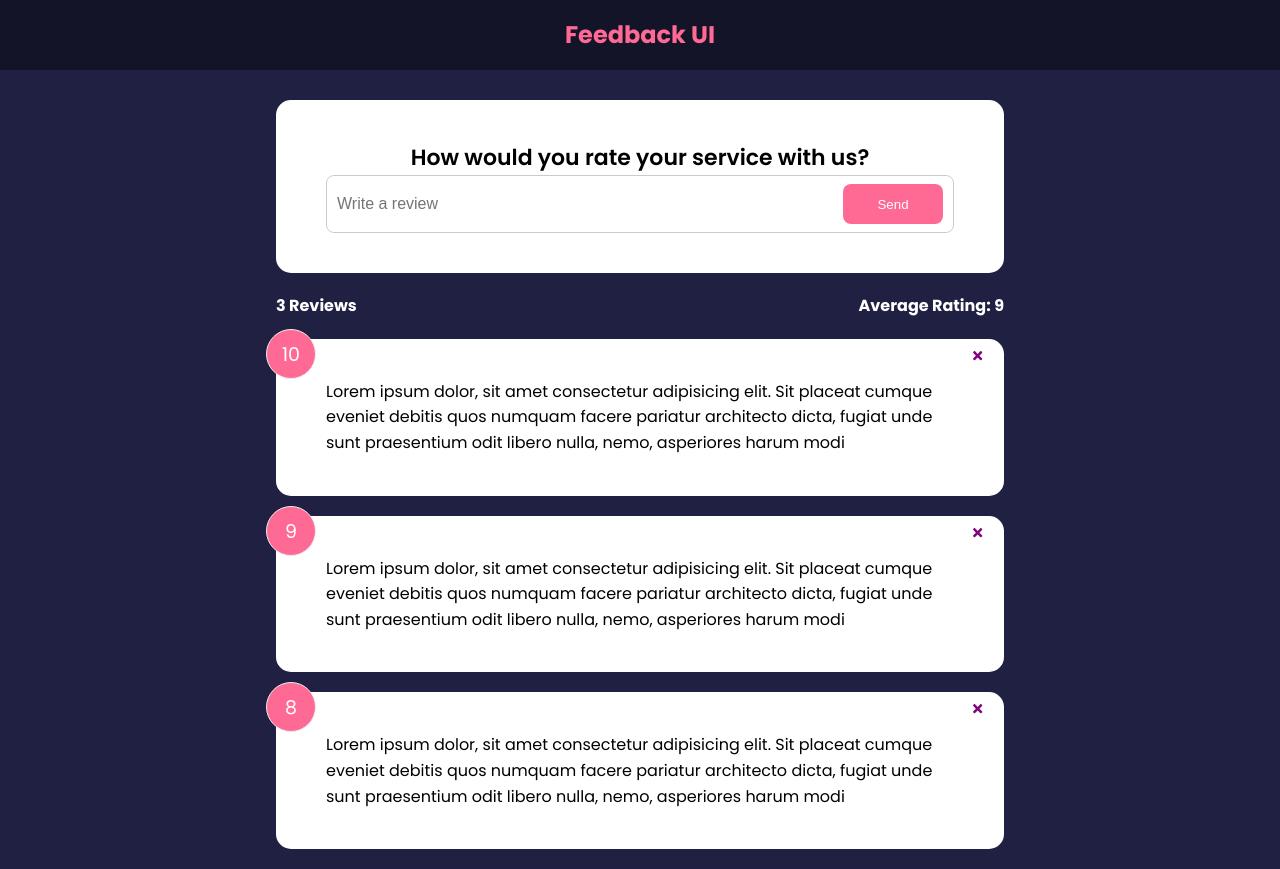
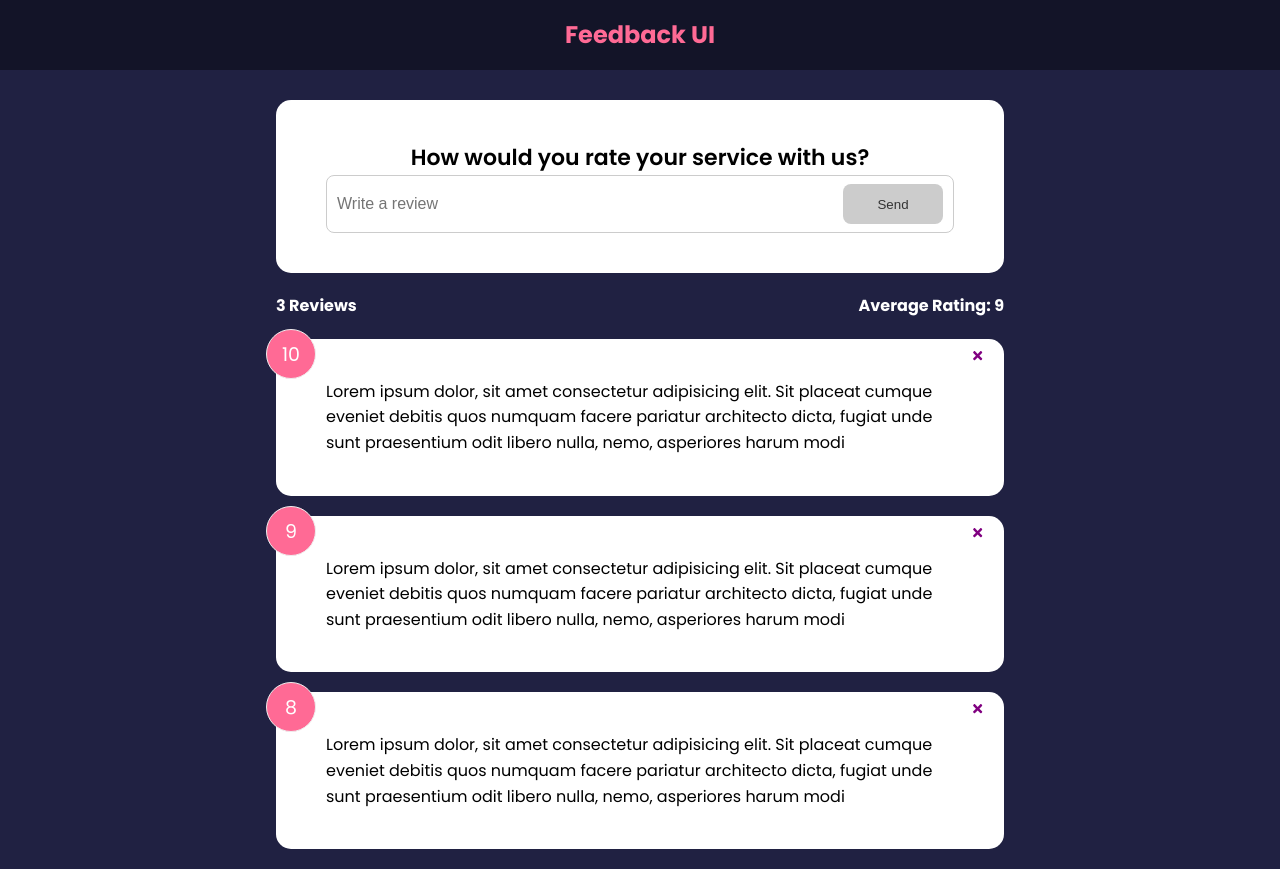
Before and after one commit to tapia1013/feedback, a React (Create React App) app: page / in a window 1280 px wide. Built offline with nearby package versions, Linux system fonts and the light colour scheme.

Commit message:
feedbackform validation inputs

```diff
--- a/src/components/FeedbackForm.jsx
+++ b/src/components/FeedbackForm.jsx
@@ -4,8 +4,21 @@
 
 function FeedbackForm() {
   const [text, setText] = useState('');
+  const [btnDisabled, setBtnDisabled] = useState(true);
+  const [message, setMessage] = useState('');
 
   const handleTextChange = (e) => {
+    // validation
+    if (text === '') {
+      setBtnDisabled(true);
+      setMessage(null);
+    } else if (text !== '' && text.trim().length <= 10) {
+      setBtnDisabled(true);
+      setMessage('Text must be at least 10 characters long');
+    } else {
+      setMessage(null);
+      setBtnDisabled(false)
+    }
     setText(e.target.value);
   }
 
@@ -24,8 +37,13 @@
           <Button t
             ype="submit"
             version="secondary"
-          >Send</Button>
+            isDisabled={btnDisabled}
+          >
+            Send
+          </Button>
         </div>
+
+        {message && <div className="message">{message}</div>}
       </form>
     </Card>
   )
```
